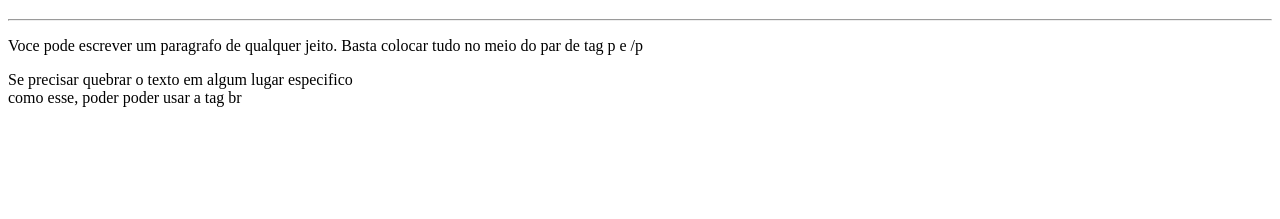
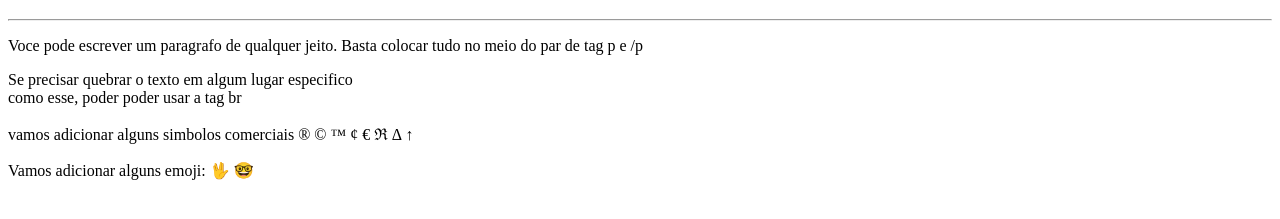
Before and after one commit to wagnerlink/Curso-HTML-5-e-CSS, a plain HTML site: page Exercicio 002/index.html in a window 1280 px wide. Shown: the part 61-280 px from the top of the page. Drawn offline with Linux system fonts and the light colour scheme.

Commit message:
testes site do curso

```diff
--- a/Exercicio 002/index.html
+++ b/Exercicio 002/index.html
@@ -16,6 +16,23 @@
 
     </p>
     <p>Se precisar quebrar o texto em algum lugar especifico <br>como esse, poder poder usar a tag br </p>
+    <p>vamos adicionar alguns simbolos comerciais
+&reg;
+&copy;
+&trade;
+&cent;
+&euro;
+&real;
+&Delta;
+&uparrow;
+
+    </p>
+    <p>Vamos adicionar alguns emoji:
+        &#x1f596;
+        &#x1f913;
+    </p>
+
+
 </body>
 
 </html>
--- /dev/null
+++ b/Exercicio 003 imagens/css.css
@@ -0,0 +1,4 @@
+body { image-resolution: max-width: 50px ;
+    ;
+    max-height: 75px;
+}
```
Also changed, not shown: Exercicio 003 imagens/index.html (added, +21 -0 lines), Exercicio 003 imagens/css400.png (added), Exercicio 003 imagens/html200.png (added), imagens dota site/dota.jpg (added), imagens dota site/dota650.jpg (added), imagens dota site/dotafull.jpg (added), imagens dota site/logo200.png (added), imagens dota site/logo400.png (added), imagens dota site/logod2.png (added), logo html e css/HTML5_1Color_Black.png (added), logo html e css/css400.png (added), logo html e css/eb7e20e646f5b7ec9ed4f8f78a5dee8f.png (added), logo html e css/html200.png (added), logo html e css/html400.png (added).
